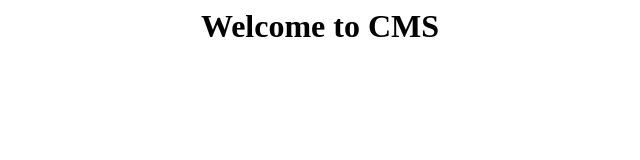
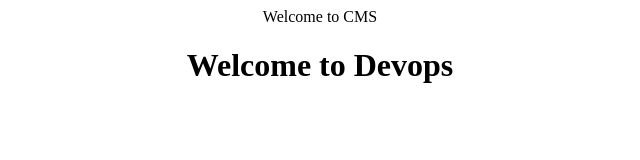
Before and after one commit to sveridevops/cms1, a plain HTML site: page index.html in a window 1280 px wide. Shown: the whole page, without its empty margins (320-960 px from the left). Drawn offline with Linux system fonts and the light colour scheme.

Commit message:
updated index file

```diff
--- a/index.html
+++ b/index.html
@@ -1,7 +1,8 @@
 <html>
 <body>
 
-<center><h1>Welcome to CMS</h1></center>
+<center><h>Welcome to CMS</h1></center>
+<center><h1>Welcome to Devops</h1></center>
 
 </body>
 </html>
```
